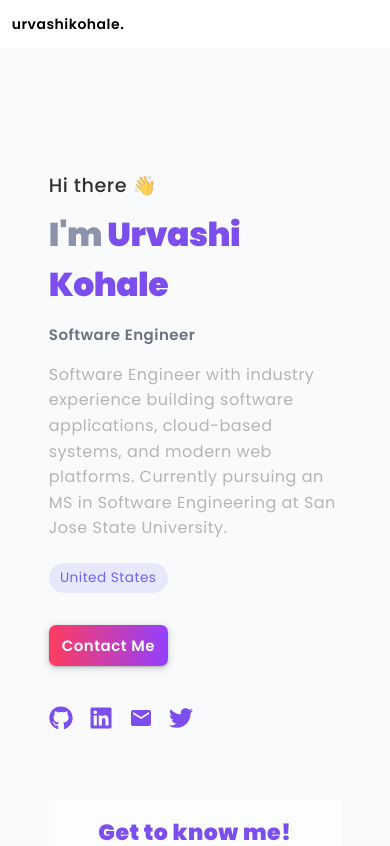
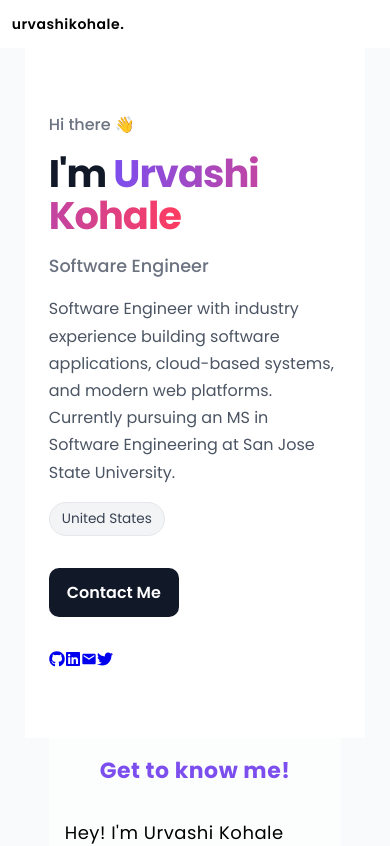
Before and after one commit to urvashikohale/My_Portfolio_Website, a React (Create React App) app: page / in a window 390 px wide. Shown: the top 846 px of the page. Built offline with nearby package versions, Linux system fonts and the light colour scheme.

Commit message:
Refactor home.css for layout and responsiveness
Updated font imports and adjusted styles for layout, including flex properties and element spacing. Added responsive design adjustments for smaller screens.

```diff
--- a/src/components/home/home.css
+++ b/src/components/home/home.css
@@ -1,245 +1,143 @@
+@import url('https://fonts.googleapis.com/css2?family=Poppins:wght@300;400;500;600;700&display=swap');
 
-@import url('https://fonts.googleapis.com/css2?family=Nunito:wght@200&display=swap');
-.home{
-    /* background-image: url(../../assets/three.jpg); */
+/* MAIN LAYOUT */
+.home {
     height: 90vh;
-    /* position: relative; */
     display: flex;
     justify-content: center;
-    letter-spacing: 0.5px;
+    align-items: center;
     font-family: 'Poppins', sans-serif;
+    background: #ffffff;
+    padding: 0 2rem;
 }
 
-/* .bg{
-  background-image: url("../../assets/four.jpg");
-  height: 100%;
-  background-position: center;
-  background-repeat: no-repeat;
-  background-size: cover;
-} */
-
-.homeLeft{
+/* LEFT SIDE */
+.homeLeft {
+    flex: 1;
     display: flex;
-    /* position: relative; */
-    flex: 1;
     flex-direction: column;
-    /* align-items: center; */
     justify-content: center;
     gap: 2rem;
-    margin-top: 10vh;
 }
 
-.homeName{
+/* HERO BLOCK */
+.homeName {
     display: flex;
     flex-direction: column;
+    gap: 1rem;
     align-items: flex-start;
 }
 
-.homeName>h2{
-    color: black;
-    /* color: #6B7280; */
-      font-family: 'Poppins', sans-serif;
-    font-size: 30px;
-    font-weight: 600;
+/* GREETING */
+.hi {
+    font-size: 1rem;
+    font-weight: 500;
+    color: #6b7280;
 }
 
-.homeName>h1{
-    /* color:black; */
-    /* color: #6B7280; */
-    color: #8D93AB;
-    /* color: #393B44; */
-    font-family: 'Poppins', sans-serif;
+/* NAME */
+.bigText {
+    font-size: 3.4rem;
     font-weight: 700;
-    font-size: 55px;
-}
-.homeName>h1>span{
-    color:#7C4EEE;
-}
-
-.homeName>:nth-child(3){
-    color: #6B7280;
-    /* color: #6b7484; */
-    /* color: #6B7280; */
-    /* color: #8D93AB; */
-    /* color: #393B44; */
-    font-size: 22px;
-    font-weight: 600;
-    /* margin-top: 0px; */
-}
-.homeRight{
-    display: flex;
-    position: relative;
-    /* flex: 1; */
-    flex-direction: column;
-    align-items: center;
-    justify-content: center;
-    margin: auto;
-    /* background-color: #7C4EEE; */
-    /* border-radius: 40%; */
-}
-
-.homeButton {
-    box-shadow: rgba(60, 64, 67, 0.3) 0px 1px 2px 0px, rgba(60, 64, 67, 0.15) 0px 2px 6px 2px;
-    /* box-shadow: rgba(0, 0, 0, 0.16) 0px 1px 4px; */
-    border-radius:7px;
-    border: none;
-    padding: 13px 18px;
-    color: #FFFFFF;
-    font-size: 20px;
-    font-family: 'Poppins', sans-serif;
-    font-weight: 600;
-   width: max-content;
-   /* box-shadow:   0 4px 8px 0 rgba(0,0,0,0.2), 0 6px 20px 0 rgba(0,0,0,0.10); */
-    background: linear-gradient( to right, #FF3C5F 0%, #9340FF 100%);
-    background-size: 100% ;
-}
-
-.homeButton:hover{
-    background: #FFFFFF;
-    color: #7C4EEE;
-    box-shadow:   0 4px 8px 0 rgba(0,0,0,0.2), 0 6px 20px 0 rgba(0,0,0,0.10);
-}
-
-.icons{
-    display: flex;
-    gap: 1rem;
-}
-
-.homeIcon{
-    display: flex;
-    flex-direction: row;
-    align-items: center;
-   color: #7C4EEE;
-   font-size: 2rem;
-   gap: 1rem;
-   top: 1rem;
-   position: relative;
-   left: 1%;
-}
-
-.homeIcon:hover{
-    color: #6b37ec;
-    color: #5f35c8;
-
- }
-.homeName {
-  display: flex;
-  flex-direction: column;
-  gap: 0.6rem;
-}
-
-/* Greeting */
-.hi {
-  font-size: 1.2rem;
-  font-weight: 500;
-  opacity: 0.8;
-}
-
-/* Name */
-.bigText {
-  font-size: 3rem;
-  font-weight: 700;
-  letter-spacing: -0.5px;
+    color: #111827;
+    letter-spacing: -1px;
+    line-height: 1.1;
 }
 
 .bigText span {
-  color: #6c63ff;
+    background: linear-gradient(90deg, #7c4eee, #ff3c5f);
+    -webkit-background-clip: text;
+    -webkit-text-fill-color: transparent;
 }
 
-/* Role line (modern subtle label) */
+/* ROLE */
 .roleText {
     font-size: 1.1rem;
     font-weight: 500;
-  color: #6c63ff;
-  letter-spacing: 0.5px;
-  margin-top: 0.2rem;
+    color: #6b7280;
 }
 
-/* Description */
+/* DESCRIPTION */
 .subText {
     font-size: 1rem;
-  line-height: 1.6;
-  max-width: 520px;
-  color: #b5b5b5;
-  margin-top: 0.4rem;
+    line-height: 1.7;
+    max-width: 560px;
+    color: #4b5563;
 }
 
-/* Location badge */
+/* LOCATION BADGE */
 .locationBadge {
-  display: inline-block;
-  margin-top: 0.8rem;
-  padding: 0.3rem 0.7rem;
+    display: inline-flex;
+    align-items: center;
+    padding: 6px 12px;
     font-size: 0.85rem;
     border-radius: 999px;
-  background: rgba(108, 99, 255, 0.12);
-  color: #6c63ff;
+    background: #f3f4f6;
+    color: #374151;
+    border: 1px solid #e5e7eb;
     width: fit-content;
 }
- /*
- @media screen and (max-width:600px) {
-    .home{
-        height: auto;
-        display: flex;
-        flex-direction: row;
-    }
-    .homeRight{
-        display: none;
-        /* display: flex;
-        flex-direction: row;
-    }
-    .homeLeft{
-        display: flex;
-        /* flex-direction: row;
-    }
-    .homeName>h2{
-        display: flex;
-        font-size: 10px;
+
+/* BUTTON (STRIPE STYLE) */
+.homeButton {
+    display: inline-flex;
+    align-items: center;
+    justify-content: center;
+
+    padding: 12px 18px;
+    border-radius: 10px;
+
+    font-size: 16px;
+    font-weight: 600;
+
+    color: #ffffff;
+    background: #111827;
+
+    border: none;
+    cursor: pointer;
+
+    transition: all 0.2s ease;
+    width: fit-content;
 }
 
+.homeButton:hover {
+    background: #000000;
+    transform: translateY(-2px);
 }
-*/
 
-@media screen and (max-width:768px) {
-    .home{
-        /* height: auto; */
+/* RIGHT SIDE IMAGE */
+.homeRight {
+    flex: 1;
     display: flex;
+    justify-content: center;
+    align-items: center;
+}
+
+.homeRight img {
+    width: 28rem;
+    max-width: 100%;
+    filter: drop-shadow(0px 20px 40px rgba(0,0,0,0.08));
+    transition: transform 0.3s ease;
+}
+
+.homeRight img:hover {
+    transform: translateY(-5px);
+}
+
+/* RESPONSIVE */
+@media screen and (max-width: 768px) {
+    .home {
         flex-direction: column;
-        height: fit-content;
-        padding-bottom: 20%;
-        padding-top: 10%;
+        height: auto;
+        padding: 4rem 1.5rem;
+        text-align: left;
     }
-    .homeRight{
+
+    .bigText {
+        font-size: 2.4rem;
+    }
+
+    .homeRight {
         display: none;
-         /* display: flex;
-        flex-direction: column;
-       margin-top: 20%;
-       margin-bottom: 0%; */
-
-    }
-    .homeRight>img{
-        width:13rem;
-    }
-    .homeLeft{
-        display: flex;
-        flex-direction: column;
-    }
-    .homeName>h2{
-        display: flex;
-        font-size: 13px;
-    }
-    .homeName>h1{
-        font-size: 33px;
-    }
-    .homeName>:nth-child(3){
-        font-size: 15px;
-    }
-    .homeButton{
-        padding: 9px 13px;
-        font-size: 15px;
-    }
-    .homeIcon{
-        font-size: 1.5rem;
-        top: 0.5rem;
-        gap: 0.5rem;
     }
 }
```
Lines whose indentation alone changed are shown as unchanged.
